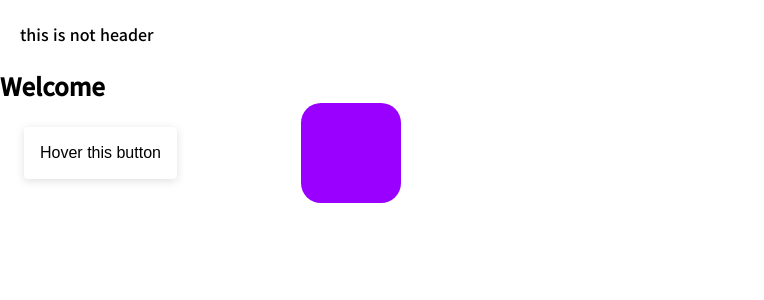
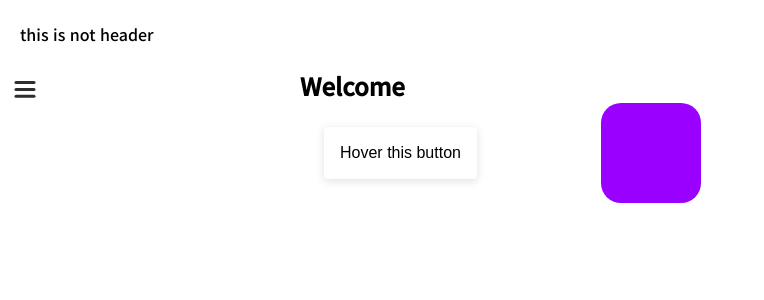
Before and after one commit to gilmujjang/gilmu_blog, a Next.js app: page / in a window 1280 px wide. Shown: the top 300 px of the page, without its empty margins (0-764 px from the left). Built offline with nearby package versions, Linux system fonts and the light colour scheme.

Commit message:
[Framer] framer-motion: Varinats를 사용한 side navigation
https://www.framer.com/motion/examples/#variants

```diff
--- a/src/app/layout.tsx
+++ b/src/app/layout.tsx
@@ -2,6 +2,7 @@ import type { Metadata } from "next";
 import './globals.css'
 import Header from "@/components/Header";
 import { Noto_Sans_KR } from 'next/font/google';
+import { SideBar } from "@/components/SideBar/SideBar";
 
 const notoSansKr = Noto_Sans_KR({
   weight: ['500'],
@@ -22,7 +23,11 @@ export default function RootLayout({
     <html lang="ko">
       <body className={notoSansKr.className}>
         <Header />
-        {children}</body>
+        <div style={{ display: 'flex' }}>
+          <SideBar />
+          {children}
+        </div>
+      </body>
     </html>
   );
 }
--- /dev/null
+++ b/src/components/SideBar/MenuItem.tsx
@@ -0,0 +1,37 @@
+"use client"
+
+import * as React from "react";
+import { motion } from "framer-motion";
+
+const variants = {
+  open: {
+    y: 0,
+    opacity: 1,
+    transition: {
+      y: { stiffness: 1000, velocity: -100 }
+    }
+  },
+  closed: {
+    y: 50,
+    opacity: 0,
+    transition: {
+      y: { stiffness: 1000 }
+    }
+  }
+};
+
+const colors = ["#FF008C", "#D309E1", "#9C1AFF", "#7700FF", "#4400FF"];
+
+export const MenuItem = ({ i }: any) => {
+  const style = { border: `2px solid ${colors[i]}` };
+  return (
+    <motion.li
+      variants={variants}
+      whileHover={{ scale: 1.1 }}
+      whileTap={{ scale: 0.95 }}
+    >
+      <div className="icon-placeholder" style={style} />
+      <div className="text-placeholder" style={style} />
+    </motion.li>
+  );
+};
--- /dev/null
+++ b/src/components/SideBar/MenuToggle.tsx
@@ -0,0 +1,41 @@
+"use client"
+
+import * as React from "react";
+import { motion } from "framer-motion";
+
+const Path = (props: any) => (
+  <motion.path
+    fill="transparent"
+    strokeWidth="3"
+    stroke="hsl(0, 0%, 18%)"
+    strokeLinecap="round"
+    {...props}
+  />
+);
+
+export const MenuToggle = ({ toggle }: any) => (
+  <button className="menu-toggle-button" onClick={toggle}>
+    <svg width="23" height="23" viewBox="0 0 23 23">
+      <Path
+        variants={{
+          closed: { d: "M 2 2.5 L 20 2.5" },
+          open: { d: "M 3 16.5 L 17 2.5" }
+        }}
+      />
+      <Path
+        d="M 2 9.423 L 20 9.423"
+        variants={{
+          closed: { opacity: 1 },
+          open: { opacity: 0 }
+        }}
+        transition={{ duration: 0.1 }}
+      />
+      <Path
+        variants={{
+          closed: { d: "M 2 16.346 L 20 16.346" },
+          open: { d: "M 3 2.5 L 17 16.346" }
+        }}
+      />
+    </svg>
+  </button>
+);
--- /dev/null
+++ b/src/components/SideBar/Navigation.tsx
@@ -0,0 +1,22 @@
+import * as React from "react";
+import { motion } from "framer-motion";
+import { MenuItem } from "./MenuItem";
+
+const variants = {
+  open: {
+    transition: { staggerChildren: 0.07, delayChildren: 0.2 }
+  },
+  closed: {
+    transition: { staggerChildren: 0.05, staggerDirection: -1 }
+  }
+};
+
+export const Navigation = () => (
+  <motion.ul variants={variants}>
+    {itemIds.map(i => (
+      <MenuItem i={i} key={i} />
+    ))}
+  </motion.ul>
+);
+
+const itemIds = [0, 1, 2, 3, 4];
--- /dev/null
+++ b/src/components/SideBar/SideBar.tsx
@@ -0,0 +1,47 @@
+"use client"
+import * as React from "react";
+import { useRef } from "react";
+import { motion, useCycle } from "framer-motion";
+import { useDimensions } from "./useDimensions";
+import { MenuToggle } from "./MenuToggle";
+import { Navigation } from "./Navigation";
+import "./style.css"
+
+const sidebar = {
+  open: (height = 1000) => ({
+    clipPath: `circle(${height * 2 + 200}px at 40px 40px)`,
+    transition: {
+      type: "spring",
+      stiffness: 20,
+      restDelta: 2
+    }
+  }),
+  closed: {
+    clipPath: "circle(30px at 40px 40px)",
+    transition: {
+      delay: 0.5,
+      type: "spring",
+      stiffness: 400,
+      damping: 40
+    }
+  }
+};
+
+export const SideBar = () => {
+  const [isOpen, toggleOpen] = useCycle(false, true);
+  const containerRef = useRef(null);
+  const { height } = useDimensions(containerRef);
+
+  return (
+    <motion.nav
+      initial={false}
+      animate={isOpen ? "open" : "closed"}
+      custom={height}
+      ref={containerRef}
+    >
+      <motion.div className="background" variants={sidebar} />
+      <Navigation />
+      <MenuToggle toggle={() => toggleOpen()} />
+    </motion.nav>
+  );
+};
--- /dev/null
+++ b/src/components/SideBar/style.css
@@ -0,0 +1,73 @@
+nav {
+  width: 300px;
+  height: 100px;
+}
+
+.background {
+  width: 300px;
+  background: #fff;
+}
+
+.menu-toggle-button {
+  outline: none;
+  border: none;
+  -webkit-user-select: none;
+  -moz-user-select: none;
+  -ms-user-select: none;
+  cursor: pointer;
+  width: 50px;
+  height: 50px;
+  border-radius: 50%;
+  background: transparent;
+}
+
+ul,
+li {
+  margin: 0;
+  padding: 0;
+}
+
+ul {
+  padding: 25px;
+  position: absolute;
+  top: 100px;
+  width: 230px;
+}
+
+li {
+  list-style: none;
+  margin-bottom: 20px;
+  display: flex;
+  align-items: center;
+  cursor: pointer;
+}
+
+.icon-placeholder {
+  width: 40px;
+  height: 40px;
+  border-radius: 50%;
+  flex: 40px 0;
+  margin-right: 20px;
+}
+
+.text-placeholder {
+  border-radius: 5px;
+  width: 200px;
+  height: 20px;
+  flex: 1;
+}
+
+.refresh {
+  padding: 10px;
+  position: absolute;
+  background: rgba(0, 0, 0, 0.4);
+  border-radius: 10px;
+  width: 20px;
+  height: 20px;
+  top: 10px;
+  right: 10px;
+  display: flex;
+  justify-content: center;
+  align-items: center;
+  cursor: pointer;
+}
--- /dev/null
+++ b/src/components/SideBar/useDimensions.ts
@@ -0,0 +1,19 @@
+'use client';
+
+import { useEffect, useRef } from 'react';
+
+// Naive implementation - in reality would want to attach
+// a window or resize listener. Also use state/layoutEffect instead of ref/effect
+// if this is important to know on initial client render.
+// It would be safer to  return null for unmeasured states.
+export const useDimensions = (ref: any) => {
+  const dimensions = useRef({ width: 0, height: 0 });
+
+  useEffect(() => {
+    dimensions.current.width = ref.current.offsetWidth;
+    dimensions.current.height = ref.current.offsetHeight;
+    // eslint-disable-next-line react-hooks/exhaustive-deps
+  }, []);
+
+  return dimensions.current;
+};
```
